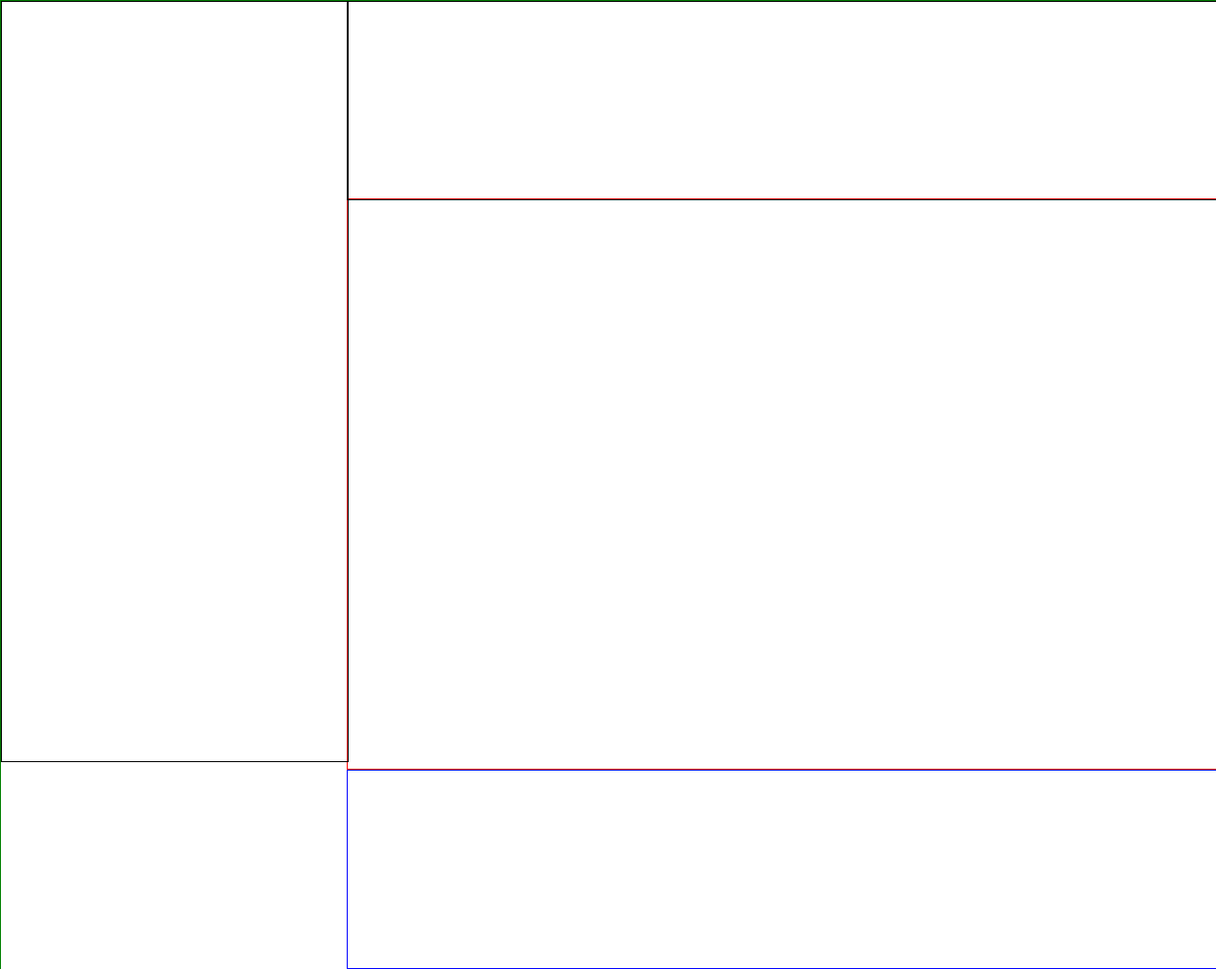
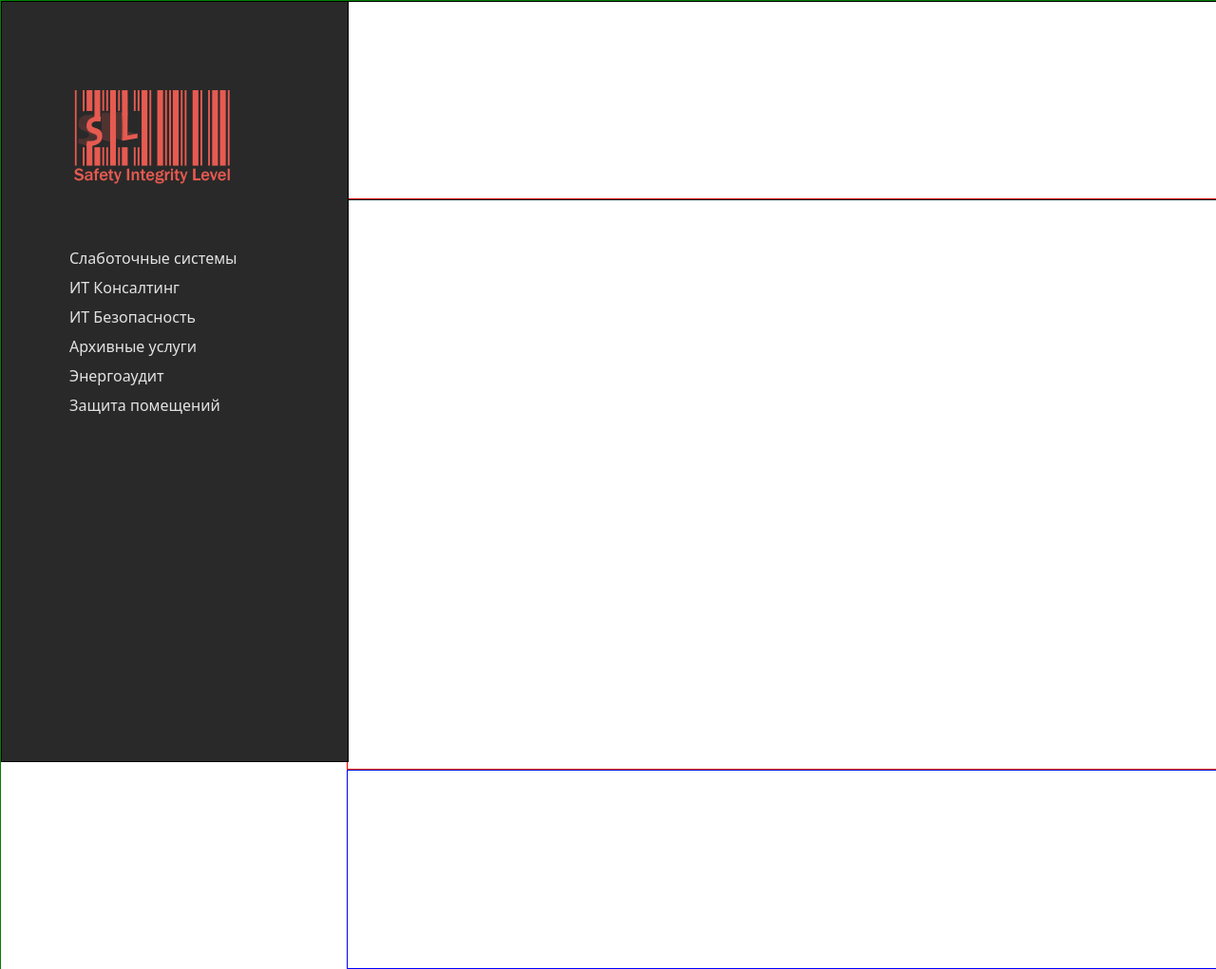
Before and after one commit to RomanovArtem/Safety-Integrity-Level, a plain HTML site: page index.html in a window 1280 px wide. Shown: the top 1021 px of the page at 95% size. Drawn offline with Linux system fonts and the light colour scheme; a web font is replaced by a local one.

Commit message:
1) Добавил логотип. 2) Сделал навигационное меню (слева).

```diff
--- a/css/style.css
+++ b/css/style.css
@@ -1,4 +1,8 @@
 
+@font-face{
+    font-family: 'Segoe UI';
+    src: local (SegoeUI.ttf), url(SegoeUI.ttf);
+}
 #header{
     border: 1px solid black;
     height: 208px;
@@ -18,6 +22,7 @@
     border: 1px solid black;
     float: left;
     position: fixed;
+    background-color: #292929;
 }
 #content{
     border: 1px solid red;
@@ -32,3 +37,35 @@
     margin-left: 364px;
     bottom:0;
 }
+#logo{
+    width: 175px;
+    height: 110px;
+    margin-top: 84px;
+    margin-left: 71px;
+}
+#nav-menu{
+    margin-left: 71px;
+    margin-right: 40px;
+    margin-top: 54px;
+    position: absolute;
+}
+#nav-menu li{
+    margin-top: 14px;
+}
+#nav-menu li ul{
+    display: none;
+}
+#nav-menu li a{
+    text-decoration: none;
+    font-family: 'Segoe UI';
+    font-size: 16px;
+    color: #e3e3e3;
+}
+#nav-menu li:hover ul{
+    display: block;
+
+}
+#submenu{
+    border-left: 3px solid #e3e3e3;
+    padding-left: 24px;
+}
--- a/index.html
+++ b/index.html
@@ -21,7 +21,23 @@
 		</div>
 
 		<div id="side-bar">
-
+			<div id="logo">
+				<img src="images/logo.png" alt="logo">
+			</div>
+				<ul id="nav-menu">
+					<li> <a href="">Слаботочные системы</a>
+						<ul id="submenu">
+							<li><a href="">Видеонаблюдение</a></li>
+							<li><a href="">Контроль доступа</a></li>
+							<li><a href="">Домофонная связь</a></li>
+						</ul>
+					</li>
+					<li> <a href="">ИТ Консалтинг</a></li>
+					<li> <a href="">ИТ Безопасность</a></li>
+					<li> <a href="">Архивные услуги</a></li>
+					<li> <a href="">Энергоаудит</a></li>
+					<li> <a href="">Защита помещений</a></li>
+				</ul>
 		</div>
 
 		<div id="content">
```
Also changed, not shown: SegoeUI.ttf (added), images/logo.png (added).
